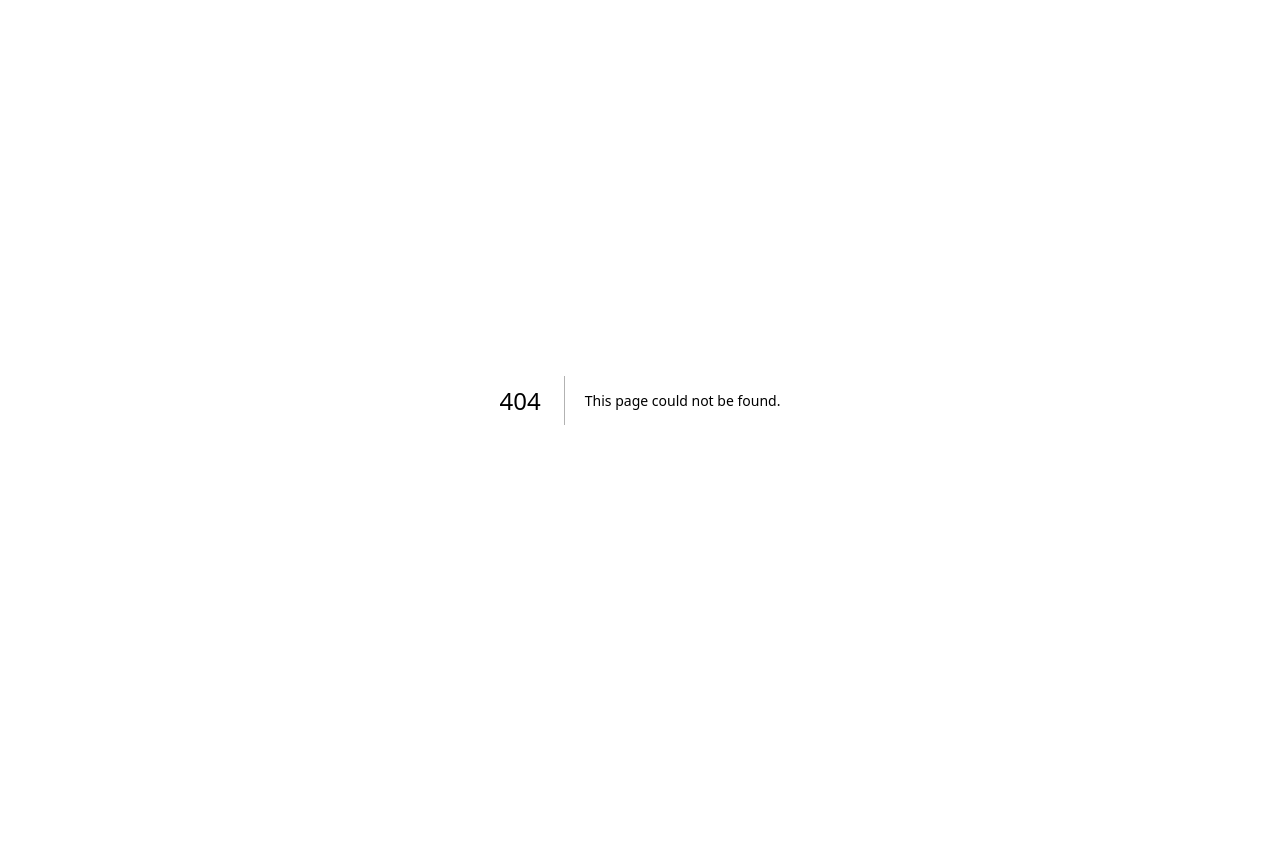
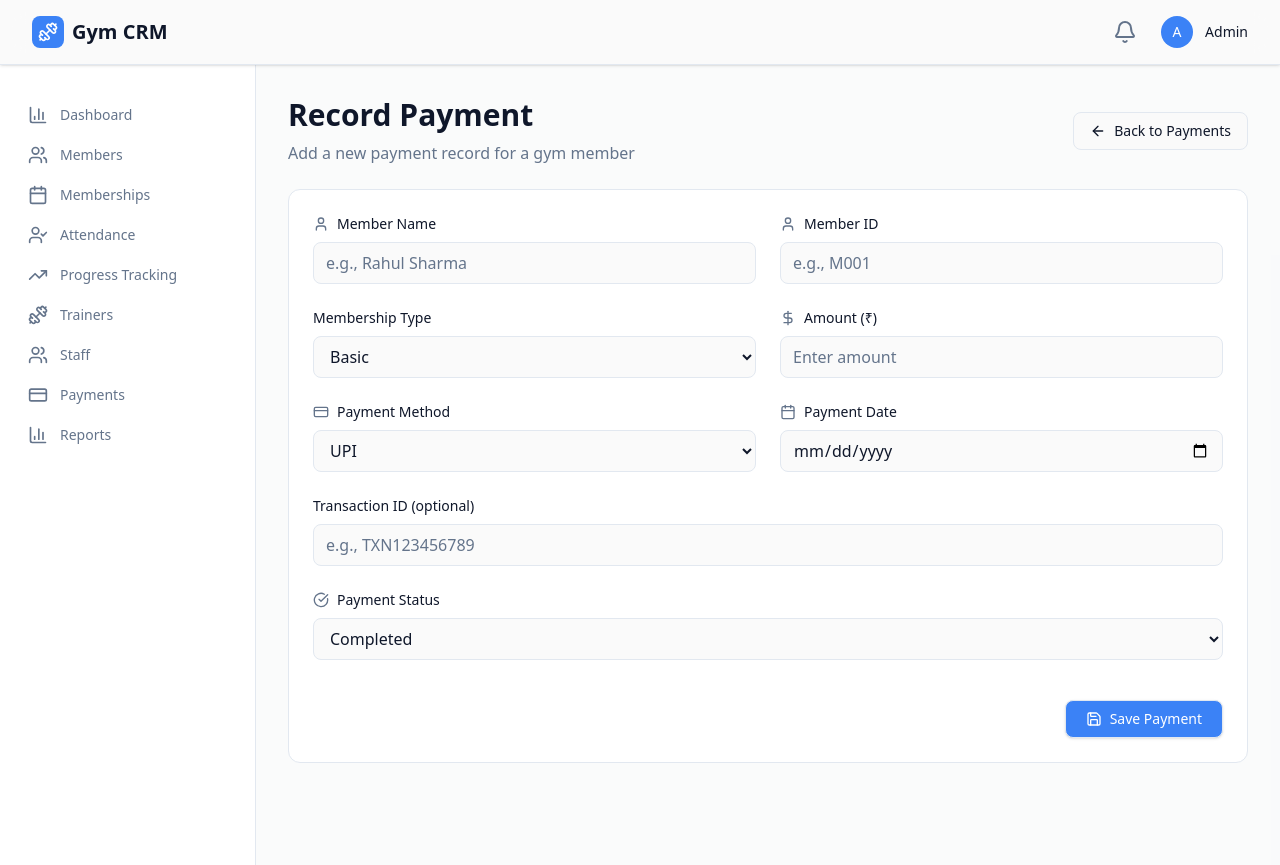
Before and after one commit to Sachinmca778/EduCRM, a Next.js app: page /gym-crm/payments/new in a window 1280 px wide. Before the commit this address had no page. Before the commit the page ends 800 px from the top, so only its background shows below. Built offline with nearby package versions, Linux system fonts and the light colour scheme.

Commit message:
Add Page New Payment Page

```diff
--- /dev/null
+++ b/app/gym-crm/payments/new/page.tsx
@@ -0,0 +1,193 @@
+'use client';
+
+import { useState } from 'react';
+import { useRouter } from 'next/navigation';
+import { ArrowLeft, CreditCard, Save, User, Calendar, DollarSign, CheckCircle } from 'lucide-react';
+import Link from 'next/link';
+
+export default function NewPaymentPage() {
+  const router = useRouter();
+  const [formData, setFormData] = useState({
+    memberId: '',
+    memberName: '',
+    amount: '',
+    paymentMethod: 'UPI',
+    membershipType: 'Basic',
+    date: '',
+    status: 'completed',
+    transactionId: '',
+  });
+
+  const handleChange = (e: React.ChangeEvent<HTMLInputElement | HTMLSelectElement>) => {
+    setFormData({ ...formData, [e.target.name]: e.target.value });
+  };
+
+  const handleSubmit = (e: React.FormEvent) => {
+    e.preventDefault();
+    console.log('New payment:', formData);
+    // Simulate save
+    alert('Payment recorded successfully!');
+    router.push('/gym-crm/payments');
+  };
+
+  return (
+    <div className="space-y-6">
+      {/* Header */}
+      <div className="flex justify-between items-center">
+        <div>
+          <h1 className="text-3xl font-bold text-foreground">Record Payment</h1>
+          <p className="mt-2 text-muted-foreground">Add a new payment record for a gym member</p>
+        </div>
+        <Link
+          href="/gym-crm/payments"
+          className="inline-flex items-center px-4 py-2 border border-border rounded-lg text-sm font-medium text-foreground bg-background hover:bg-accent transition-colors"
+        >
+          <ArrowLeft className="h-4 w-4 mr-2" />
+          Back to Payments
+        </Link>
+      </div>
+
+      {/* Payment Form */}
+      <form onSubmit={handleSubmit} className="bg-card rounded-xl border border-border p-6 space-y-6">
+        <div className="grid grid-cols-1 md:grid-cols-2 gap-6">
+          {/* Member Name */}
+          <div>
+            <label className="block text-sm font-medium text-foreground mb-2 flex items-center gap-2">
+              <User className="h-4 w-4 text-muted-foreground" /> Member Name
+            </label>
+            <input
+              type="text"
+              name="memberName"
+              value={formData.memberName}
+              onChange={handleChange}
+              placeholder="e.g., Rahul Sharma"
+              required
+              className="w-full px-3 py-2 border border-border rounded-lg bg-background text-foreground placeholder-muted-foreground focus:outline-none focus:ring-2 focus:ring-ring transition-colors"
+            />
+          </div>
+
+          {/* Member ID */}
+          <div>
+            <label className="block text-sm font-medium text-foreground mb-2 flex items-center gap-2">
+              <User className="h-4 w-4 text-muted-foreground" /> Member ID
+            </label>
+            <input
+              type="text"
+              name="memberId"
+              value={formData.memberId}
+              onChange={handleChange}
+              placeholder="e.g., M001"
+              required
+              className="w-full px-3 py-2 border border-border rounded-lg bg-background text-foreground placeholder-muted-foreground focus:outline-none focus:ring-2 focus:ring-ring transition-colors"
+            />
+          </div>
+
+          {/* Membership Type */}
+          <div>
+            <label className="block text-sm font-medium text-foreground mb-2">Membership Type</label>
+            <select
+              name="membershipType"
+              value={formData.membershipType}
+              onChange={handleChange}
+              className="w-full px-3 py-2 border border-border rounded-lg bg-background text-foreground focus:outline-none focus:ring-2 focus:ring-ring transition-colors"
+            >
+              <option value="Basic">Basic</option>
+              <option value="Standard">Standard</option>
+              <option value="Premium">Premium</option>
+            </select>
+          </div>
+
+          {/* Amount */}
+          <div>
+            <label className="block text-sm font-medium text-foreground mb-2 flex items-center gap-2">
+              <DollarSign className="h-4 w-4 text-muted-foreground" /> Amount (₹)
+            </label>
+            <input
+              type="number"
+              name="amount"
+              value={formData.amount}
+              onChange={handleChange}
+              placeholder="Enter amount"
+              required
+              className="w-full px-3 py-2 border border-border rounded-lg bg-background text-foreground placeholder-muted-foreground focus:outline-none focus:ring-2 focus:ring-ring transition-colors"
+            />
+          </div>
+
+          {/* Payment Method */}
+          <div>
+            <label className="block text-sm font-medium text-foreground mb-2 flex items-center gap-2">
+              <CreditCard className="h-4 w-4 text-muted-foreground" /> Payment Method
+            </label>
+            <select
+              name="paymentMethod"
+              value={formData.paymentMethod}
+              onChange={handleChange}
+              className="w-full px-3 py-2 border border-border rounded-lg bg-background text-foreground focus:outline-none focus:ring-2 focus:ring-ring transition-colors"
+            >
+              <option value="UPI">UPI</option>
+              <option value="Cash">Cash</option>
+              <option value="Card">Card</option>
+              <option value="Online">Online</option>
+            </select>
+          </div>
+
+          {/* Payment Date */}
+          <div>
+            <label className="block text-sm font-medium text-foreground mb-2 flex items-center gap-2">
+              <Calendar className="h-4 w-4 text-muted-foreground" /> Payment Date
+            </label>
+            <input
+              type="date"
+              name="date"
+              value={formData.date}
+              onChange={handleChange}
+              required
+              className="w-full px-3 py-2 border border-border rounded-lg bg-background text-foreground focus:outline-none focus:ring-2 focus:ring-ring transition-colors"
+            />
+          </div>
+
+          {/* Transaction ID */}
+          <div className="md:col-span-2">
+            <label className="block text-sm font-medium text-foreground mb-2">Transaction ID (optional)</label>
+            <input
+              type="text"
+              name="transactionId"
+              value={formData.transactionId}
+              onChange={handleChange}
+              placeholder="e.g., TXN123456789"
+              className="w-full px-3 py-2 border border-border rounded-lg bg-background text-foreground placeholder-muted-foreground focus:outline-none focus:ring-2 focus:ring-ring transition-colors"
+            />
+          </div>
+
+          {/* Status */}
+          <div className="md:col-span-2">
+            <label className="block text-sm font-medium text-foreground mb-2 flex items-center gap-2">
+              <CheckCircle className="h-4 w-4 text-muted-foreground" /> Payment Status
+            </label>
+            <select
+              name="status"
+              value={formData.status}
+              onChange={handleChange}
+              className="w-full px-3 py-2 border border-border rounded-lg bg-background text-foreground focus:outline-none focus:ring-2 focus:ring-ring transition-colors"
+            >
+              <option value="completed">Completed</option>
+              <option value="pending">Pending</option>
+              <option value="overdue">Overdue</option>
+            </select>
+          </div>
+        </div>
+
+        {/* Submit Button */}
+        <div className="pt-4 flex justify-end">
+          <button
+            type="submit"
+            className="inline-flex items-center px-5 py-2 border border-transparent text-sm font-medium rounded-lg shadow-sm text-white bg-primary hover:bg-primary/90 transition-colors"
+          >
+            <Save className="h-4 w-4 mr-2" />
+            Save Payment
+          </button>
+        </div>
+      </form>
+    </div>
+  );
+}
```
